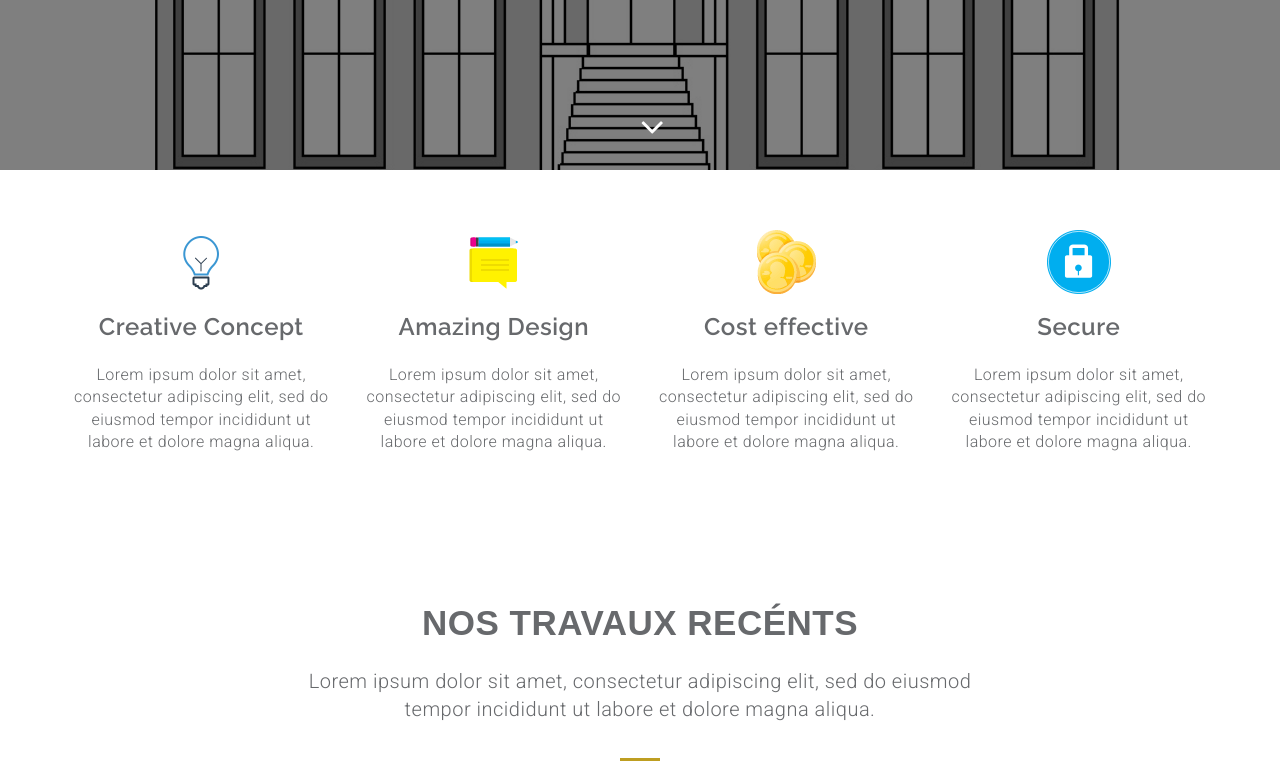
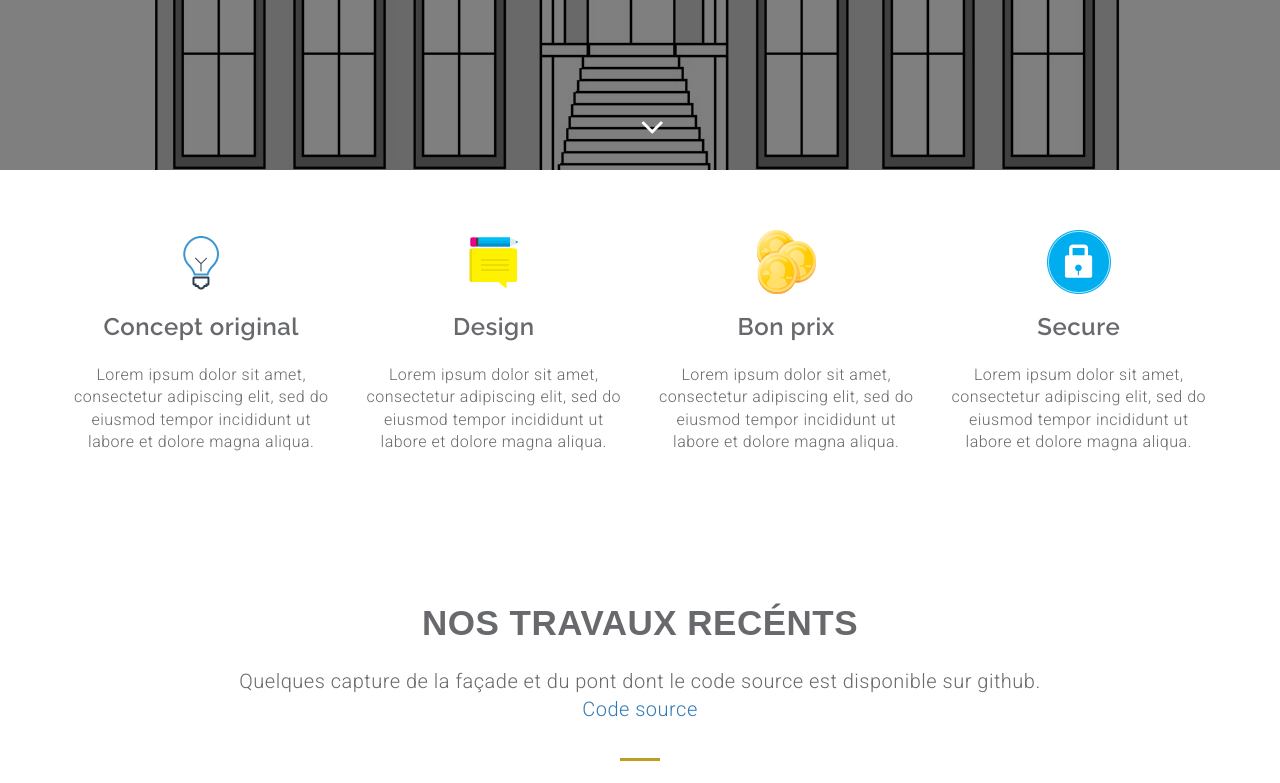
Before and after one commit to baay-soose/baay-soose.github.io, a plain HTML site: page index.html in a window 1280 px wide. Shown: the part 480-1263 px from the top of the page. Drawn offline with Linux system fonts and the light colour scheme.

Commit message:
modifications theme

```diff
--- a/index.html
+++ b/index.html
@@ -75,7 +75,7 @@
               <div class="item-img">
                 <img src="img/ser01.png">
               </div>
-              <h3 class="pad-bt15">Creative Concept</h3>
+              <h3 class="pad-bt15">Concept original</h3>
               <p>Lorem ipsum dolor sit amet, consectetur adipiscing elit, sed do eiusmod tempor incididunt ut labore et dolore magna aliqua.</p>
             </div>
           </div>
@@ -84,7 +84,7 @@
               <div class="item-img">
                 <img src="img/ser02.png">
               </div>
-              <h3 class="pad-bt15">Amazing Design</h3>
+              <h3 class="pad-bt15">Design</h3>
               <p>Lorem ipsum dolor sit amet, consectetur adipiscing elit, sed do eiusmod tempor incididunt ut labore et dolore magna aliqua.</p>
             </div>
           </div>
@@ -93,7 +93,7 @@
               <div class="item-img">
                 <img src="img/ser03.png">
               </div>
-              <h3 class="pad-bt15">Cost effective</h3>
+              <h3 class="pad-bt15">Bon prix</h3>
               <p>Lorem ipsum dolor sit amet, consectetur adipiscing elit, sed do eiusmod tempor incididunt ut labore et dolore magna aliqua.</p>
             </div>
           </div>
@@ -115,7 +115,7 @@
         <div class="row">
           <div class="col-md-12 text-center">
             <h2 class="service-title pad-bt15">Nos travaux recénts </h2>
-            <p class="sub-title pad-bt15">Lorem ipsum dolor sit amet, consectetur adipiscing elit, sed do eiusmod<br>tempor incididunt ut labore et dolore magna aliqua.</p>
+            <p class="sub-title pad-bt15">Quelques capture de la façade et du pont dont le code source est disponible sur github. <br> <a href="http://">Code source</a></p>
             <hr class="bottom-line">
           </div>
           <div class="col-md-4 col-sm-6 col-xs-12 portfolio-item padding-right-zero mr-btn-15">
@@ -176,8 +176,6 @@
       </div>
     </section>
     <!---->
-    <!---->
-
     <!---->
     <section id="blog" class="section-padding wow fadeInUp delay-05s">
       <div class="container">
```
